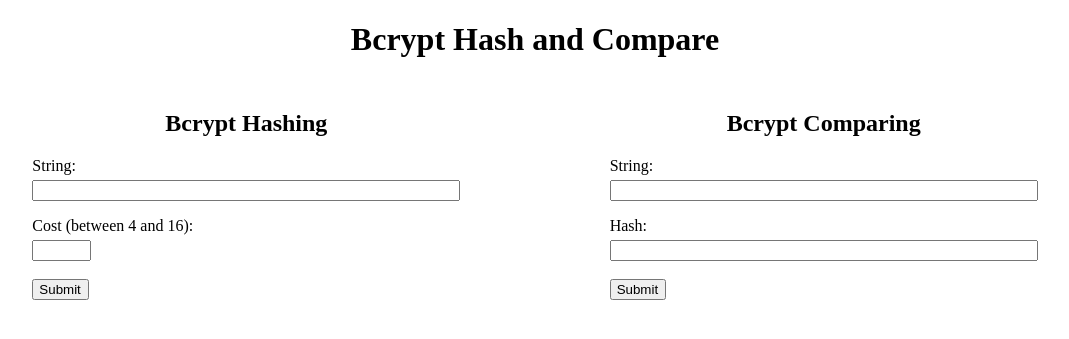
After one commit to vitorambrizzi/seguranca_da_informacao, a PHP site: page /bcrypt.php in a window 1280 px wide. The commit adds this page. Shown: the top 339 px of the page, without its empty margins (105-1174 px from the left). Run offline with PHP 8.4, Linux system fonts and the light colour scheme.

Commit message:
Finished Crypto class and BCrypt page

```diff
--- a/3. Symmetric and Asymmetric Algorithms/Activity 3/Crypto.php
+++ b/3. Symmetric and Asymmetric Algorithms/Activity 3/Crypto.php
@@ -15,6 +15,16 @@ class Crypto {
         return $decrypted;
     }
 
+    // BCrypt Algorithm
+    static function bcrypt_hash($string, $cost = '10') {
+        $options = ['cost' => $cost];
+        $hash = password_hash($string, PASSWORD_BCRYPT, $options);
 
+        return $hash;
+    }
+
+    static function bcrypt_compare($string, $hash) {
+        return (crypt($string, $hash) === $hash) ? true : false;
+    }
 }
 ?>
--- /dev/null
+++ b/3. Symmetric and Asymmetric Algorithms/Activity 3/bcrypt.php
@@ -0,0 +1,79 @@
+<?php
+require 'Crypto.php';
+?>
+<!DOCTYPE html>
+<html lang="en">
+<head>
+    <meta charset="UTF-8">
+    <meta http-equiv="X-UA-Compatible" content="IE=edge">
+    <meta name="viewport" content="width=device-width, initial-scale=1.0">
+    <title>BCrypt Algorithm</title>
+    <style>
+        h1, h2 {
+            text-align: center;
+        }
+
+        input {
+            padding-left: 5px;
+        }
+
+        p {
+            margin-bottom: 5px;
+        }
+
+        .container {
+            display: flex;
+            justify-content: space-evenly;
+        }
+
+        .item-box {
+            margin: 10px 20px;
+        }
+    </style>
+</head>
+<body>
+    <h1>Bcrypt Hash and Compare</h1>
+    <div class='container'>
+        <div class='item-box'>
+            <h2>Bcrypt Hashing</h2>
+            <form method='POST'>
+                <p>String:</p>
+                <input type='text' name='h-string' size='50'><br>
+                <p>Cost (between 4 and 16):</p>
+                <input type='number' name='h-cost' min='4' max='16'><br>
+                <br>
+                <input type='submit' value='Submit'>
+            </form>
+        </div>
+        <div class='item-box'>
+            <h2>Bcrypt Comparing</h2>
+            <form method='POST'>
+                <p>String:</p>
+                <input type='text' name='c-string' size='50'><br>
+                <p>Hash:</p>
+                <input type='text' name='c-hash' size='50'><br>
+                <br>
+                <input type='submit' value='Submit'>
+            </form>
+        </div>
+    </div>
+    <?php
+    if (!empty($_POST)) {
+       echo "<div class='container'>";
+            echo "<div class='item-box'>";
+                if (isset($_POST['h-string']) && isset($_POST['h-cost'])) {
+                    $hash = Crypto::bcrypt_hash($_POST['h-string'], $_POST['h-cost']);
+                    echo '<p>', 'The resulting hash is: ', $hash, '</p>';
+                }
+
+                if (isset($_POST['c-string']) && isset($_POST['c-hash'])) {
+                    $equal = Crypto::bcrypt_compare($_POST['c-string'], $_POST['c-hash']);
+                    $message = ($equal) ? 'Your BCrypt hash is valid.' : 'Your string and hash do not match.';
+                    echo '<p>', $message, '</p>';
+                }
+            echo '</div>';
+        echo '</div>';
+    }
+    ?>
+</body>
+</html>
```
